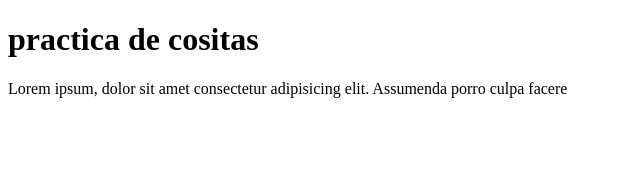
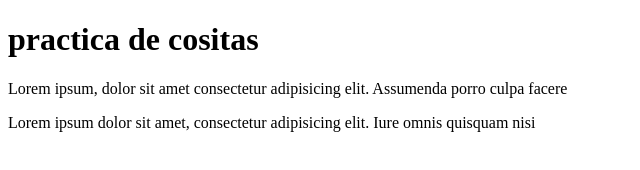
Before and after one commit to juliancastill0/cositas, a plain HTML site: page index.html in a window 1280 px wide. Shown: the whole page, without its empty margins (0-640 px from the left). Drawn offline with Linux system fonts and the light colour scheme.

Commit message:
Agregue otro parrafo

```diff
--- a/index.html
+++ b/index.html
@@ -8,5 +8,6 @@
 <body>
     <h1>practica de cositas</h1>
     <p>Lorem ipsum, dolor sit amet consectetur adipisicing elit. Assumenda porro culpa facere</p>
+    <p>Lorem ipsum dolor sit amet, consectetur adipisicing elit. Iure omnis quisquam nisi</p>
 </body>
 </html>
```
